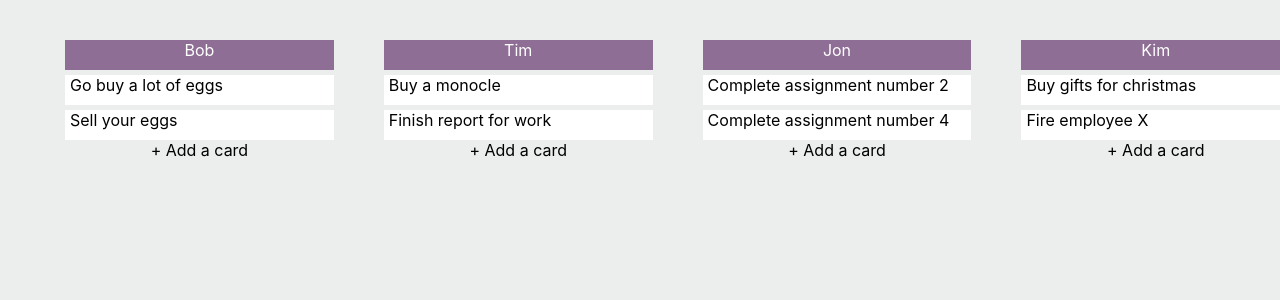
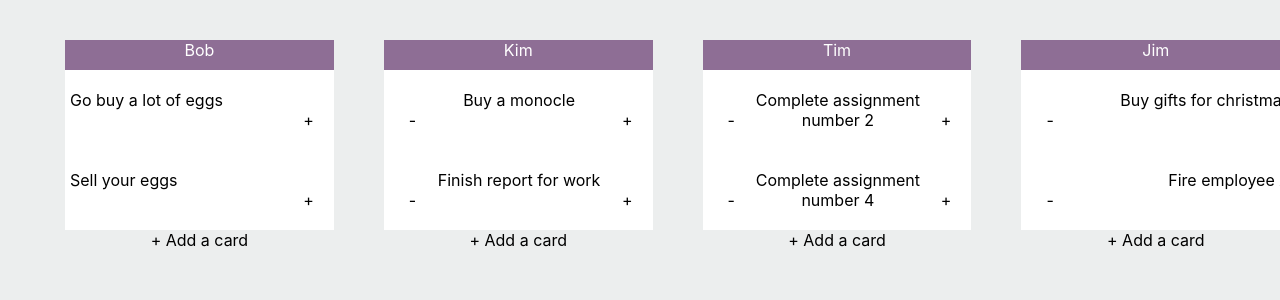
Before and after one commit to achadha2/interview_prompt, a React (Create React App) app: page / in a window 1280 px wide. Shown: the top 300 px of the page. Built offline with nearby package versions, Linux system fonts and the light colour scheme.

Commit message:
finished basic functionality

```diff
--- a/src/Containers/Column.jsx
+++ b/src/Containers/Column.jsx
@@ -3,24 +3,75 @@ import React from "react";
 export default class Column extends React.Component {
   renderTasks = () => {
     return this.props.tasks.map(task => {
-      return <div className="task">{task.task}</div>;
+      if (this.props.owner.id === 1) {
+        return (
+          <div className="task">
+            <div>{task.task}</div>
+            <div
+              className="arrowright"
+              onClick={e => this.props.handleColumnChange(e, task)}
+              data-column="1"
+            >
+              +
+            </div>
+          </div>
+        );
+      } else if (this.props.owner.id === 4) {
+        return (
+          <div className="task">
+            <div
+              className="arrowleft"
+              onClick={e => this.props.handleColumnChange(e, task)}
+              data-column="-1"
+            >
+              -
+            </div>
+            <div>{task.task}</div>
+          </div>
+        );
+      } else {
+        return (
+          <div className="task">
+            <div
+              className="arrowleft"
+              onClick={e => this.props.handleColumnChange(e, task)}
+              data-column="-1"
+            >
+              -
+            </div>
+            <div>{task.task}</div>
+            <div
+              className="arrowright"
+              onClick={e => this.props.handleColumnChange(e, task)}
+              data-column="1"
+            >
+              +
+            </div>
+          </div>
+        );
+      }
     });
   };
 
+  // addTask = () => {
+  //   let result = window.prompt("hello please add task");
+  //   this.props.tasks.push({
+  //     ownerID: this.props.tasks[0].ownerID,
+  //     owner: this.props.tasks[0].owner,
+  //     task: result
+  //   });
+  //   console.log(this.props);
+  // };
+
   addTask = () => {
-    let result = window.prompt("hello please add task");
-    this.props.tasks.push({
-      ownerID: this.props.tasks[0].ownerID,
-      owner: this.props.tasks[0].owner,
-      task: result
-    });
-    console.log(this.props);
+    let result = window.prompt("Please type new task below:");
+    this.props.handleTaskAdd(this.props.owner.id, result);
   };
 
   render() {
     return (
       <div className="column">
-        <div className="columnHeader">{this.props.name}</div>
+        <div className="columnHeader">{this.props.owner.name}</div>
         <div>{this.renderTasks()}</div>
         <div onClick={this.addTask}>+ Add a card</div>
       </div>
--- a/src/Containers/ColumnContainer.jsx
+++ b/src/Containers/ColumnContainer.jsx
@@ -3,29 +3,64 @@ import Column from "./Column";
 
 export default class ColumnContainer extends React.Component {
   state = {
-    names: ["Bob", "Tim", "Jon", "Kim"],
+    owners: [
+      { id: 1, name: "Bob" },
+      { id: 2, name: "Kim" },
+      { id: 3, name: "Tim" },
+      { id: 4, name: "Jim" }
+    ],
     tasks: [
-      { ownerID: 1, owner: "Bob", task: "Go buy a lot of eggs" },
-      { ownerID: 1, owner: "Bob", task: "Sell your eggs" },
-      { ownerID: 2, owner: "Tim", task: "Buy a monocle" },
-      { ownerID: 2, owner: "Tim", task: "Finish report for work" },
-      { ownerID: 3, owner: "Jon", task: "Complete assignment number 2" },
-      { ownerID: 3, owner: "Jon", task: "Complete assignment number 4" },
-      { ownerID: 4, owner: "Kim", task: "Buy gifts for christmas" },
-      { ownerID: 4, owner: "Kim", task: "Fire employee X" }
+      { ownerID: 1, task: "Go buy a lot of eggs" },
+      { ownerID: 1, task: "Sell your eggs" },
+      { ownerID: 2, task: "Buy a monocle" },
+      { ownerID: 2, task: "Finish report for work" },
+      { ownerID: 3, task: "Complete assignment number 2" },
+      { ownerID: 3, task: "Complete assignment number 4" },
+      { ownerID: 4, task: "Buy gifts for christmas" },
+      { ownerID: 4, task: "Fire employee X" }
     ]
   };
 
   whatName = () => {
-    return this.state.names.map(name => {
+    return this.state.owners.map(owner => {
       let results = this.state.tasks.filter(task => {
-        return task.owner === name;
+        return task.ownerID === owner.id;
       });
-      console.log(results);
 
-      return <Column name={name} tasks={results} />;
+      return (
+        <Column
+          owner={owner}
+          tasks={results}
+          handleTaskAdd={this.handleTaskAdd}
+          handleColumnChange={this.handleColumnChange}
+        />
+      );
     });
   };
+
+  handleTaskAdd = (ownerID, task) => {
+    this.setState({
+      tasks: [...this.state.tasks, { ownerID: ownerID, task: task }]
+    });
+  };
+
+  handleColumnChange = (e, task) => {
+    let colChange = parseInt(e.target.dataset.column);
+    let newID = parseInt(task.ownerID) + colChange;
+    let newTask = { ownerID: newID, task: task.task };
+
+    let newArray = this.state.tasks.map(oldtask => {
+      if (oldtask.task === task.task) {
+        return { ...oldtask, ownerID: newID };
+      } else {
+        return oldtask;
+      }
+    });
+    this.setState({
+      tasks: newArray
+    });
+  };
+
   render() {
     return <div className="columnContainer">{this.whatName()}</div>;
   }
--- a/src/index.css
+++ b/src/index.css
@@ -53,10 +53,21 @@ code {
 
 .task {
   display: flex;
-  justify-content: flex-start;
+  justify-content: space-between;
   margin-left: 0;
   height: 30px;
   background-color: white;
-  margin-top: 5px;
+  padding-top: 20px;
   padding-left: 5px;
+  height: 60px;
 }
+
+.arrowleft {
+  cursor: pointer;
+  padding: 20px;
+}
+
+.arrowright {
+  cursor: pointer;
+  padding: 20px;
+}
```
